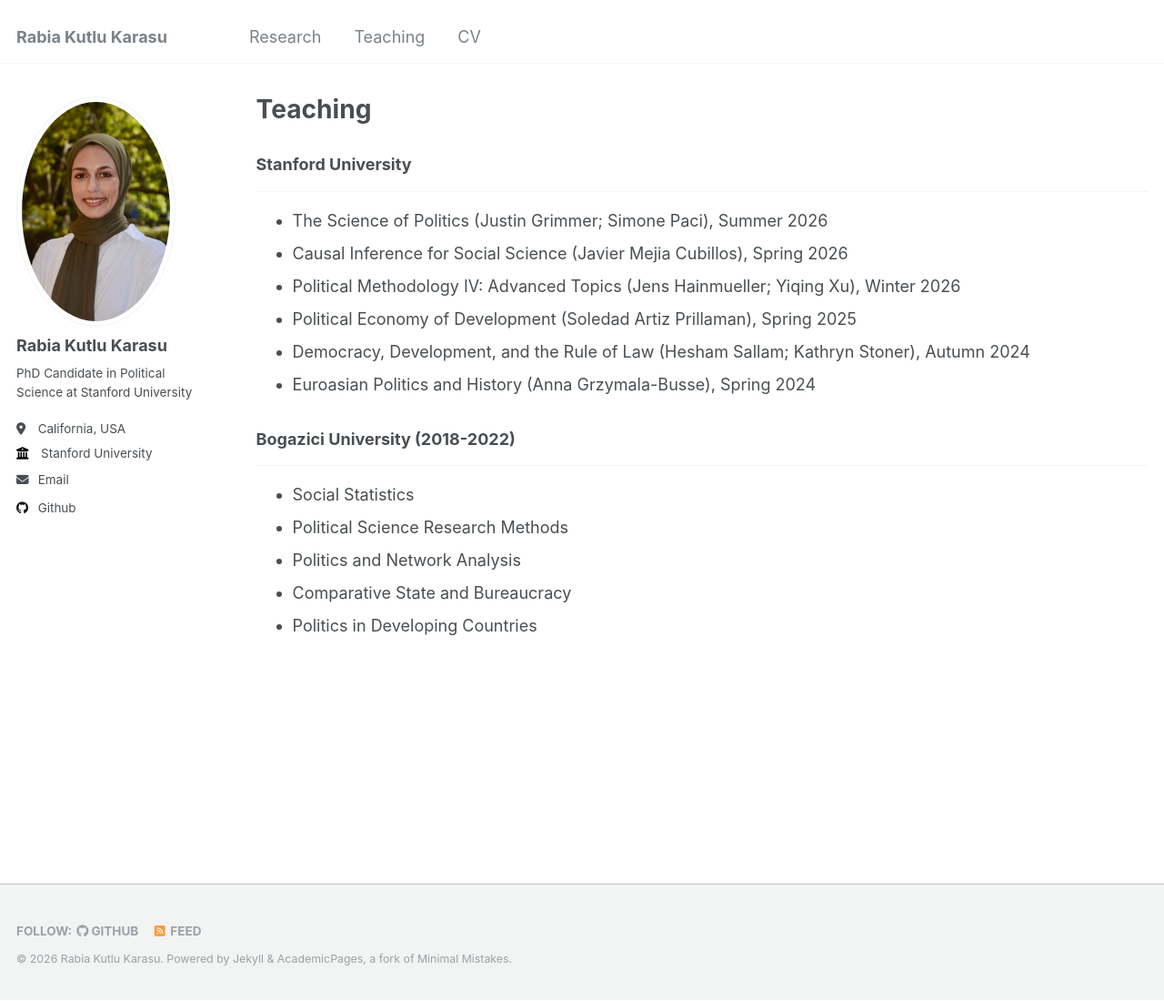
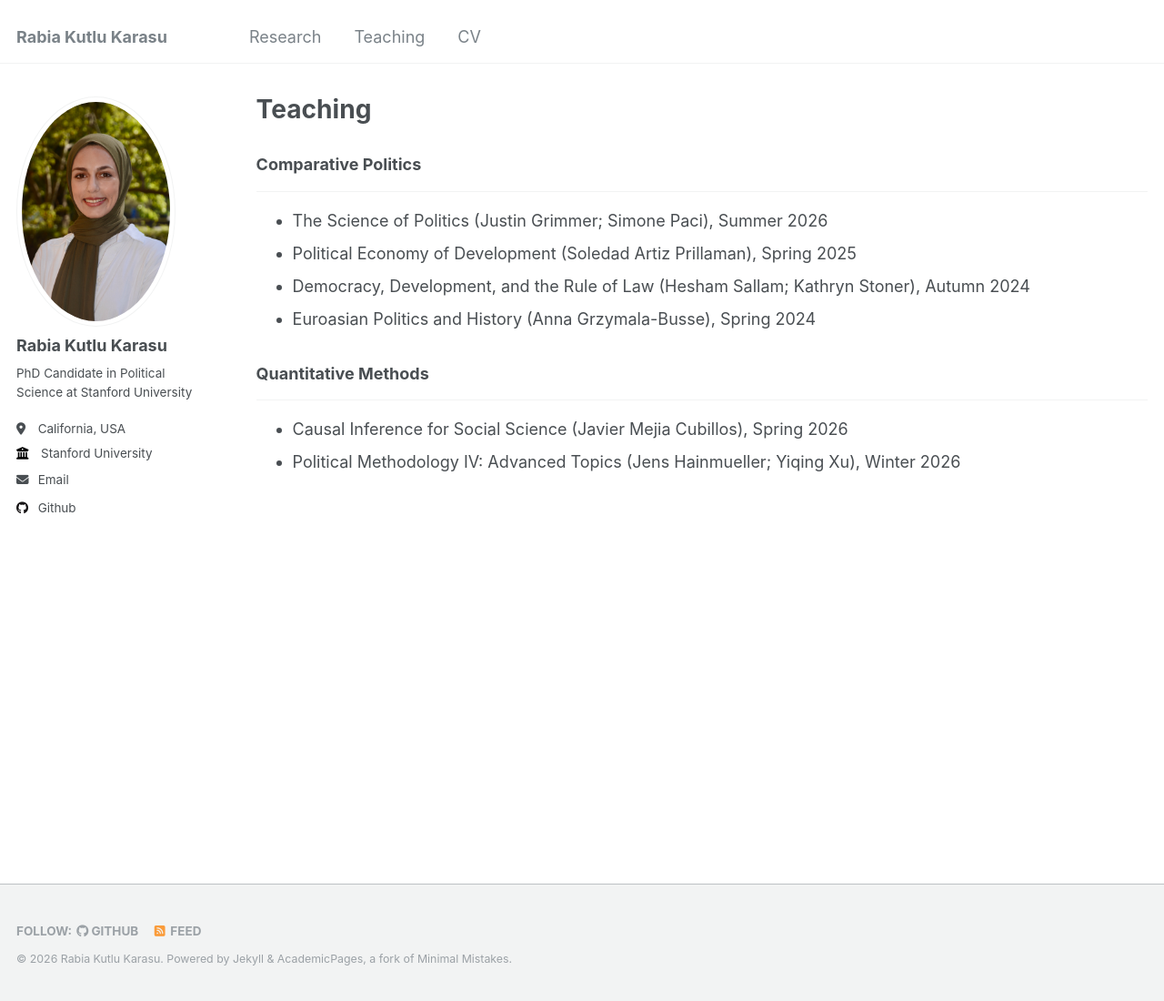
Before and after one commit to rabiakutlukarasu/rabiakutlukarasu.github.io, a Jekyll site: the page built from _pages/teaching.md, in a window 1280 px wide and 1100 px high. Shown: the whole window at 91% size. Built offline with Jekyll 4.4.1, drawn with Linux system fonts in a browser that asks for light colours.

Commit message:
Update teaching.md

```diff
--- a/_pages/teaching.md
+++ b/_pages/teaching.md
@@ -5,19 +5,14 @@ permalink: /teaching/
 author_profile: true
 ---
 
-### Stanford University
+### Comparative Politics
 ------
 - The Science of Politics (Justin Grimmer; Simone Paci), Summer 2026
-- Causal Inference for Social Science (Javier Mejia Cubillos), Spring 2026
-- Political Methodology IV: Advanced Topics (Jens Hainmueller; Yiqing Xu), Winter 2026
 - Political Economy of Development (Soledad Artiz Prillaman), Spring 2025
 - Democracy, Development, and the Rule of Law (Hesham Sallam; Kathryn Stoner), Autumn 2024
 - Euroasian Politics and History (Anna Grzymala-Busse), Spring 2024
 
-### Bogazici University (2018-2022)
+### Quantitative Methods
 ------
-- Social Statistics
-- Political Science Research Methods
-- Politics and Network Analysis
-- Comparative State and Bureaucracy
-- Politics in Developing Countries
+- Causal Inference for Social Science (Javier Mejia Cubillos), Spring 2026
+- Political Methodology IV: Advanced Topics (Jens Hainmueller; Yiqing Xu), Winter 2026
```
